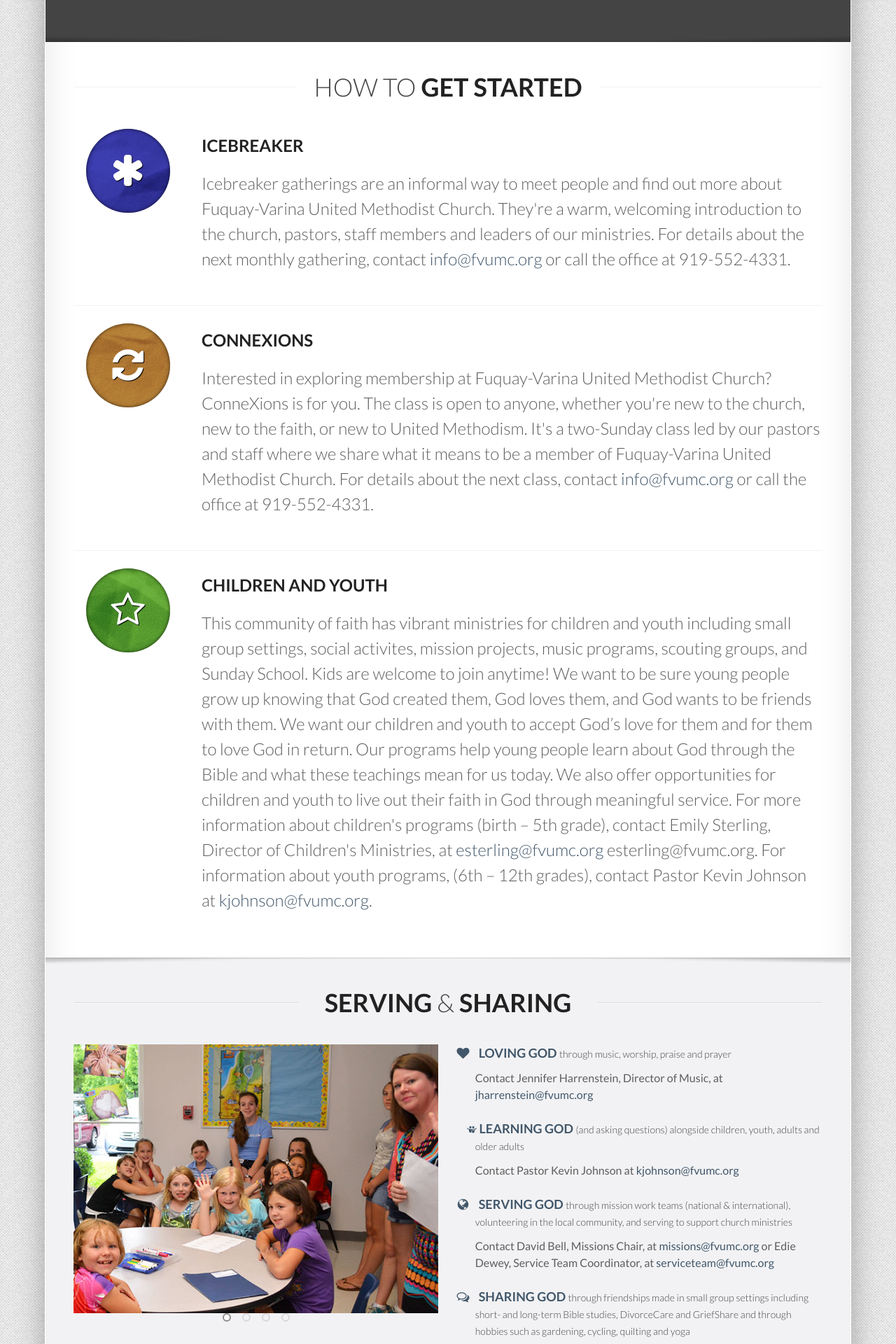
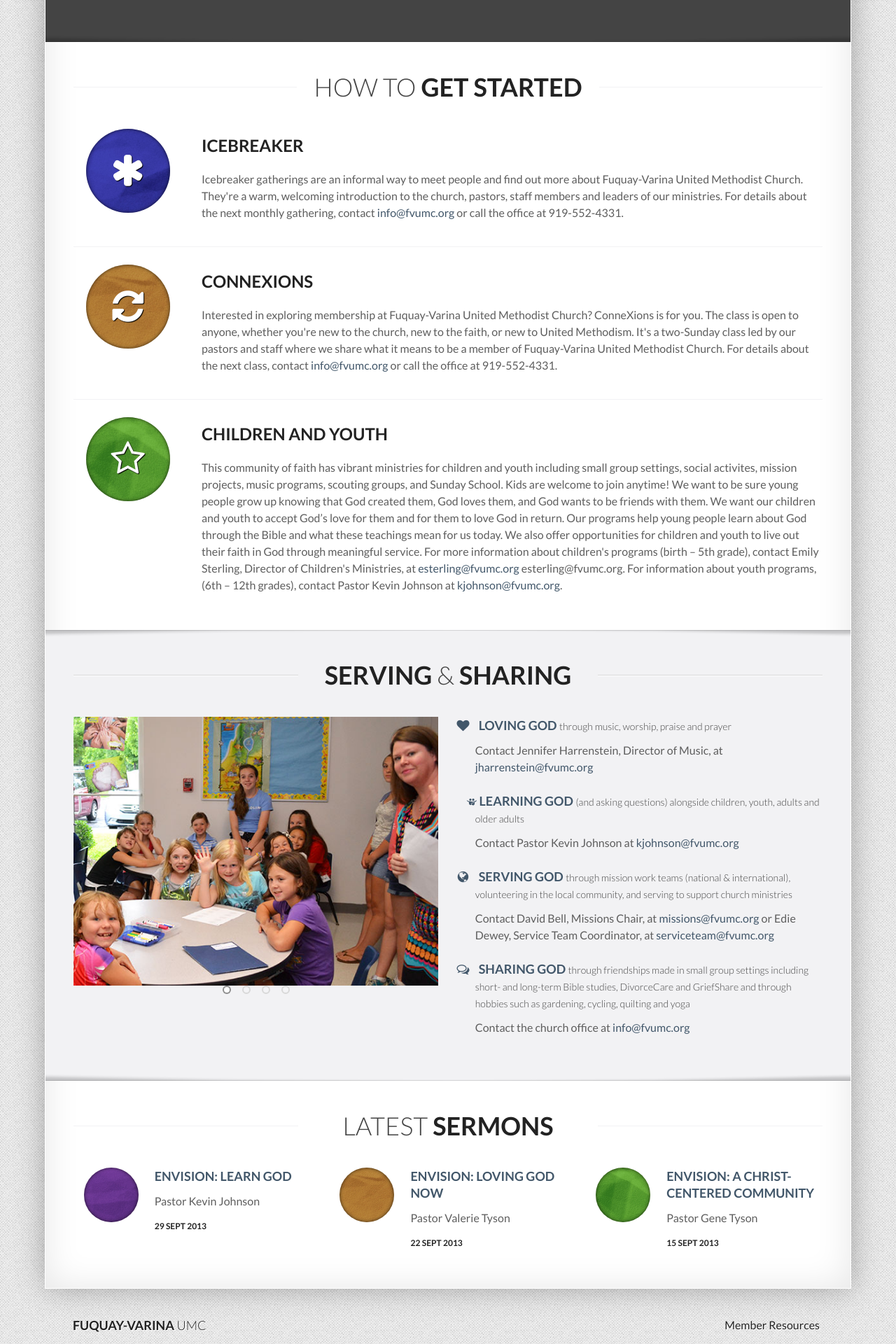
Before and after one commit to fvumc/fvumc.github.io, a Jekyll site: the page built from index.html, in a window 1280 px wide. Shown: the part 1884-3804 px from the top of the page at 70% size. Built offline with Jekyll 4.4.1, drawn with Linux system fonts in a browser that asks for light colours; Markdown is read by kramdown in place of the engine named in the settings.

Commit message:
rem lead class from sections

```diff
--- a/index.html
+++ b/index.html
@@ -102,7 +102,7 @@
             </div>
             <div class="span10">
               <h2>Icebreaker</h2>
-              <p class="lead">
+              <p class="">
                 Icebreaker gatherings are an informal way to meet people and find out more about Fuquay-Varina United Methodist Church. They're a warm, welcoming introduction to the church, pastors, staff members and leaders of our ministries. For details about the next monthly gathering, contact <a href="mailto:info@fvumc.org">info@fvumc.org</a> or call the office at 919-552-4331.
               </p>
             </div>
@@ -119,7 +119,7 @@
             </div>
             <div class="span10">
               <h2>conneXions</h2>
-              <p class="lead">
+              <p class="">
                 Interested in exploring membership at Fuquay-Varina United Methodist Church? ConneXions is for you. The class is open to anyone, whether you're new to the church, new to the faith, or new to United Methodism. It's a two-Sunday class led by our pastors and staff where we share what it means to be a member of Fuquay-Varina United Methodist Church. For details about the next class, contact <a href="mailto:info@fvumc.org">info@fvumc.org</a> or call the office at 919-552-4331.
               </p>
             </div>
@@ -136,7 +136,7 @@
             </div>
             <div class="span10">
               <h2>Children and Youth</h2>
-              <p class="lead">
+              <p class="">
                 This community of faith has vibrant ministries for children and youth including small group settings, social activites, mission projects, music programs, scouting groups, and Sunday School. Kids are welcome to join anytime! We want to be sure young people grow up knowing that God created them, God loves them, and God wants to be friends with them. We want our children and youth to accept God&rsquo;s love for them and for them to love God in return. Our programs help young people learn about God through the Bible and what these teachings mean for us today. We also offer opportunities for children and youth to live out their faith in God through meaningful service. For more information about children's programs (birth &ndash; 5th grade), contact Emily Sterling, Director of Children's Ministries, at <a href="mailto:esterling@fvumc.org">esterling@fvumc.org</a> esterling@fvumc.org. For information about youth programs, (6th &ndash; 12th grades), contact Pastor Kevin Johnson at <a href="mailto:kjohnson@fvumc.org">kjohnson@fvumc.org</a>.
               </p>
             </div>
```
